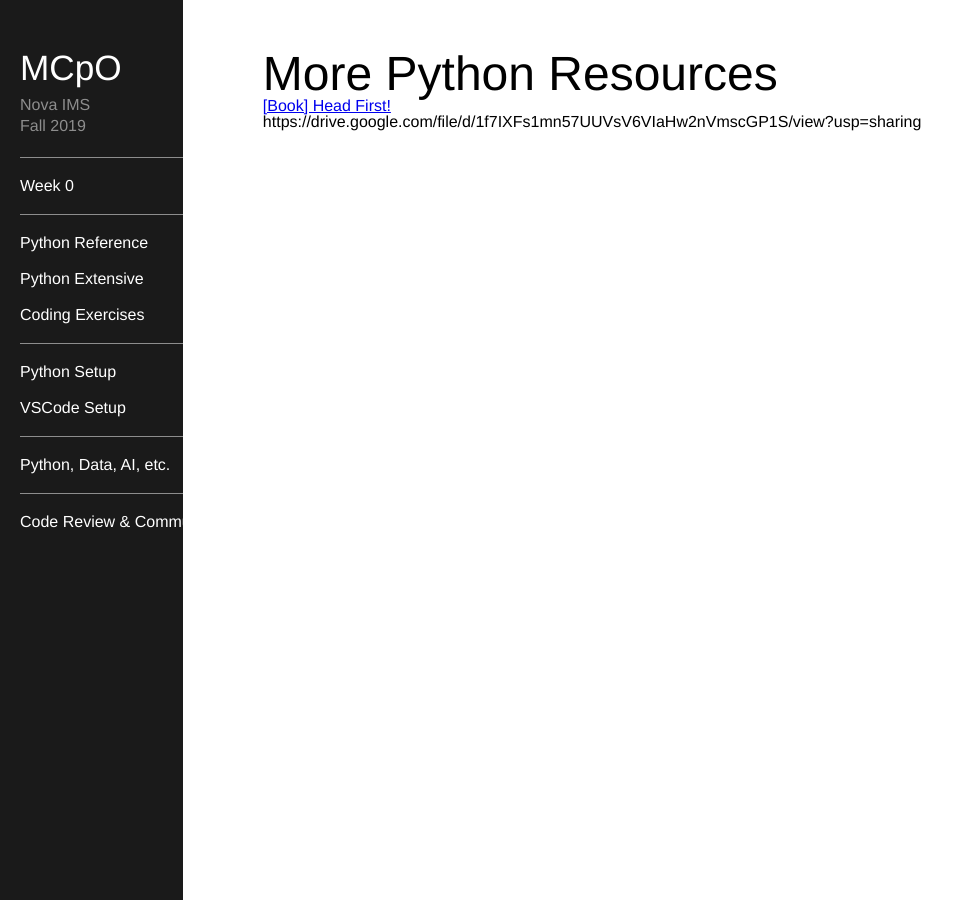
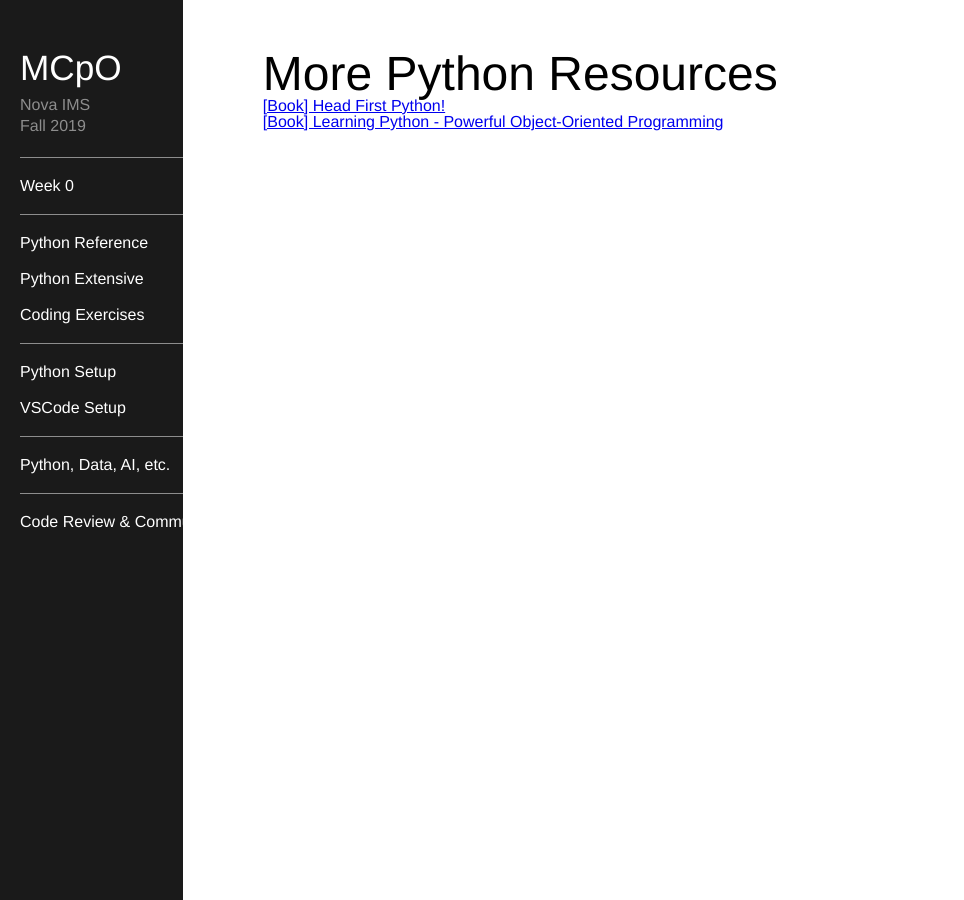
Before and after one commit to mcpo19/mcpo19_backup, a Jekyll site: the page built from python-extensive/index.html, in a window 1280 px wide. Shown: the whole page, without its empty margins (0-964 px from the left). Built offline with Jekyll 4.4.1, drawn with Linux system fonts in a browser that asks for light colours.

Commit message:
Update index.html

```diff
--- a/python-extensive/index.html
+++ b/python-extensive/index.html
@@ -4,9 +4,9 @@ layout: default
 <h1>More Python Resources</h1>
 <ul>
   <li>
-    <a href="https://drive.google.com/file/d/1f7IXFs1mn57UUVsV6VIaHw2nVmscGP1S/view?usp=sharing">[Book] Head First!</a>
+    <a href="https://drive.google.com/file/d/1f7IXFs1mn57UUVsV6VIaHw2nVmscGP1S/view?usp=sharing">[Book] Head First Python!</a>
   </li>
     <li>
-    <a>https://drive.google.com/file/d/1f7IXFs1mn57UUVsV6VIaHw2nVmscGP1S/view?usp=sharing</a>
+    <a href="https://drive.google.com/file/d/1XWxgnS30FelESN8jPSa_v0ZnXNATNQRc/view?usp=sharing">[Book] Learning Python - Powerful Object-Oriented Programming</a>
   </li>
 </ul>
```
